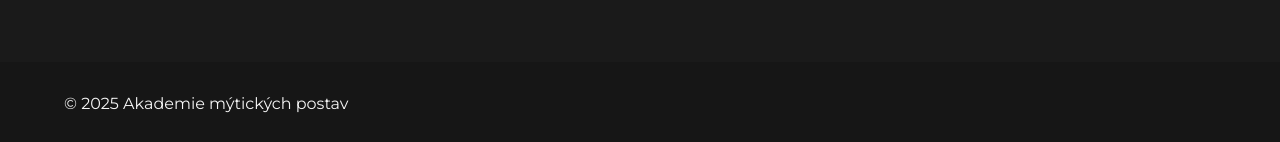
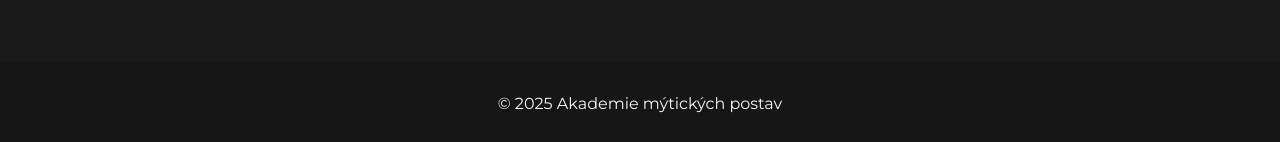
Before and after one commit to l-merta/tws-academy, a React (Vite) app: page / in a window 1280 px wide. Shown: the part 2725-2867 px from the top of the page. Built offline with nearby package versions, Linux system fonts and the light colour scheme; some icons are missing; a web font is replaced by a local one.

Commit message:
Footer align

```diff
--- a/src/styles/main.css
+++ b/src/styles/main.css
@@ -104,6 +104,9 @@ footer {
   background-color: var(--bg-color-3);
   width: 100%;
   padding: 2rem 5vw;
+  display: flex;
+  justify-content: center;
+  align-items: center;
 }
 
 section {
--- a/src/styles/main.scss
+++ b/src/styles/main.scss
@@ -106,6 +106,9 @@ footer {
   background-color: var(--bg-color-3);
   width: 100%;
   padding: 2.0rem 5vw;
+  display: flex;
+  justify-content: center;
+  align-items: center;
 }
 section {
   color: var(--font-color);
```
Also changed, not shown: 1 other file (tests, documents, lock files or other folders).
